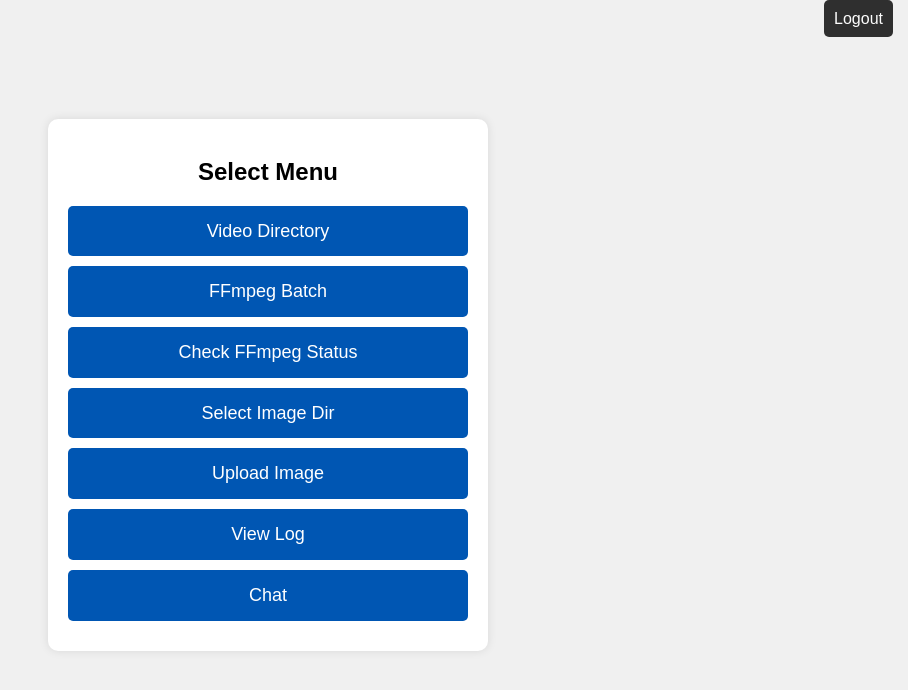
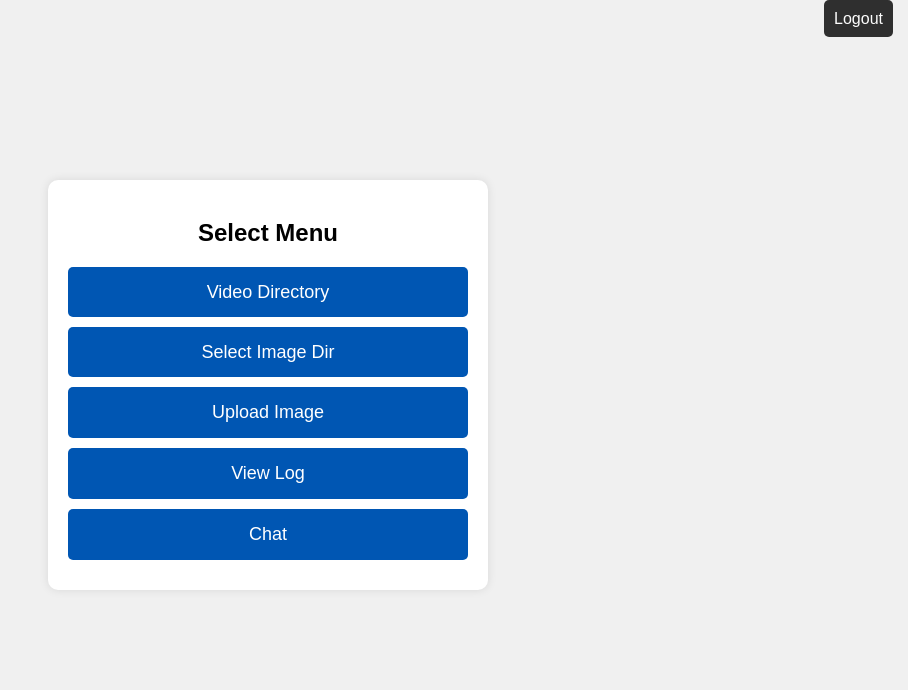
Before and after one commit to clean17/random-player, a Flask app: page / in a window 1280 px wide. Shown: the part 15-705 px from the top of the page, without its empty margins (372-1280 px from the left). Run offline with Flask 3, Linux system fonts and the light colour scheme; the visitor is signed in with stand-in values (Sample User, id 1); parts of the project's set-up code (start-up, migrations or seed data) failed here and were passed over.

Commit message:
mod index.html

```diff
--- a/app/templates/index.html
+++ b/app/templates/index.html
@@ -41,8 +41,8 @@
         <button type="submit" name="directory" value="4" id="btn4">Directory R120</button>-->
 <!--        <button type="submit" name="directory" value="0">TEST ts</button>-->
         {% if current_user.get_id() != config.GUEST_USERNAME %}
-        <a href="{{ url_for('ffmpeg.ffmpeg') }}"><button type="button" id="btn5" class="btn-w100">FFmpeg Batch</button></a>
-        <a href="{{ url_for('ffmpeg.status') }}"><button type="button" id="btn6" class="btn-w100">Check FFmpeg Status</button></a>
+<!--        <a href="{{ url_for('ffmpeg.ffmpeg') }}"><button type="button" id="btn5" class="btn-w100">FFmpeg Batch</button></a>-->
+<!--        <a href="{{ url_for('ffmpeg.status') }}"><button type="button" id="btn6" class="btn-w100">Check FFmpeg Status</button></a>-->
         {% endif %}
         <!--<a href="{{ url_for('image.image_list', dir=IMAGE_DIR) }}"><button type="button" id="btn7">View Images</button></a>
         <a href="{{ url_for('image.image_list', dir=REF_IMAGE_DIR) }}"><button type="button" id="btn8">REF Images</button></a>
```
